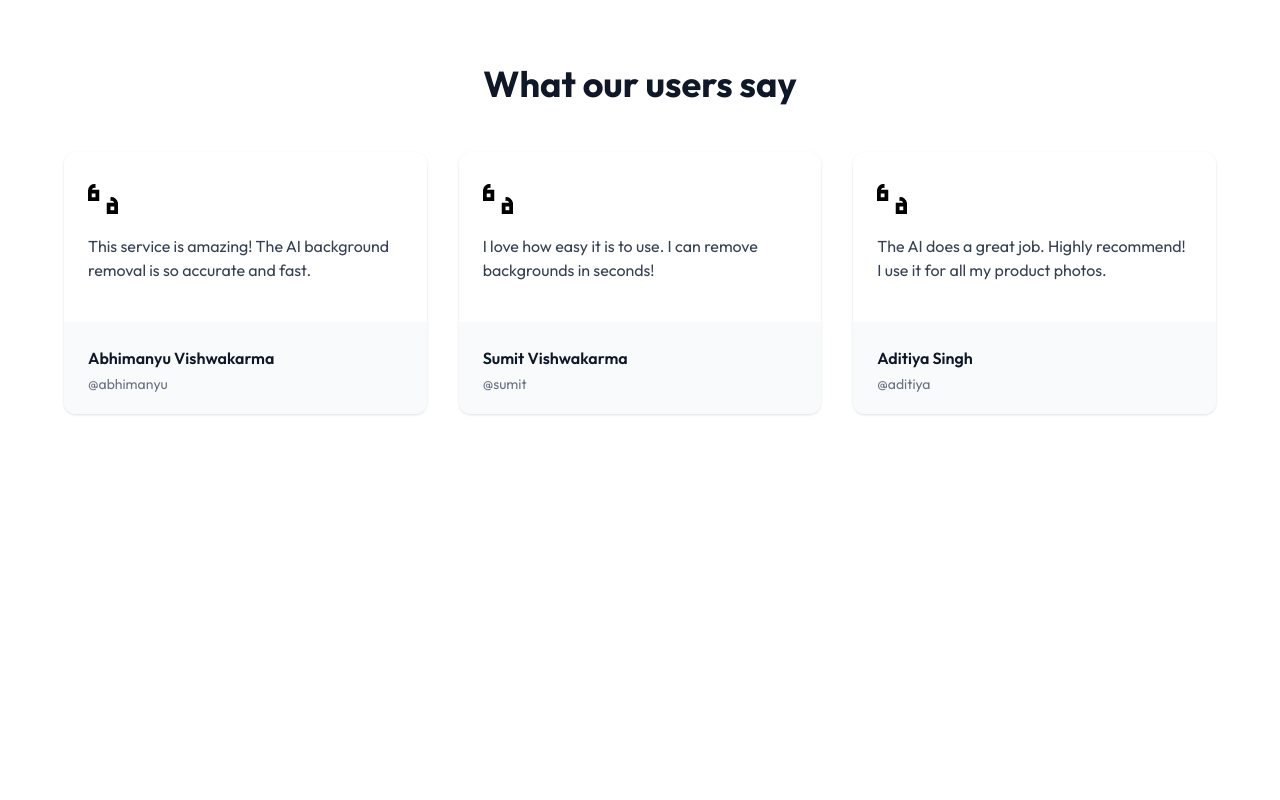
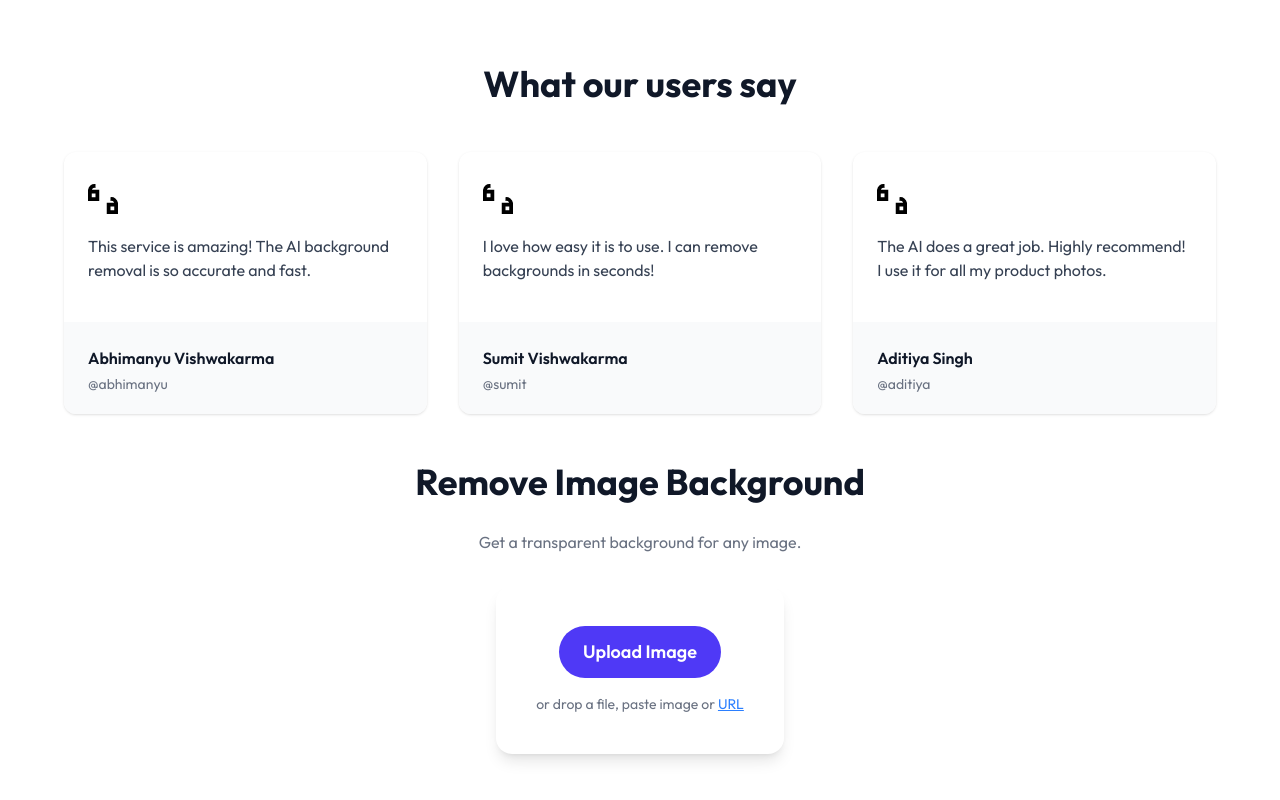
Before and after one commit to manishsahanidev/remove.bg, a React (Vite) app in the folder client/: page / in a window 1280 px wide. Shown: the part 2466-3266 px from the top of the page. Before the commit the page ends 2992 px from the top, so only its background shows below. Built offline with nearby package versions, Linux system fonts and the light colour scheme.

Commit message:
feat(client): add TryNow component and integrate into Home page

```diff
--- /dev/null
+++ b/client/src/components/TryNow.jsx
@@ -0,0 +1,23 @@
+const TryNow = () => {
+  return (
+    <div className="flex flex-col items-center justify-center bg-white px-4">
+        <h2 className="text-3xl md:text-4xl font-bold text-gray-900 mb-7 text-center">
+            Remove Image Background
+        </h2>
+        <p className="text-gray-500 mb-8 text-center">
+            Get a transparent background for any image.
+        </p>
+        <div className="bg-white rounded-2xl shadow-lg p-10 flex flex-col items-center space-y-4">
+            <input type="file" id="upload2" hidden accept="image/*" />
+            <label htmlFor="upload2" className="bg-indigo-600 hover:bg-blue-700 text-white font-semibold py-3 px-6 rounded-full text-lg">
+                Upload Image
+            </label>
+            <p className="text-gray-500 text-sm">
+                or drop a file, paste image or <a href="#" className="text-blue-500 underline">URL</a>
+            </p>
+        </div>
+    </div>
+  )
+}
+
+export default TryNow
--- a/client/src/pages/Home.jsx
+++ b/client/src/pages/Home.jsx
@@ -3,6 +3,7 @@
 import Pricing from "../components/Pricing";
 import Slider from "../components/Slider";
 import Testimonial from "../components/Testimonial";
+import TryNow from "../components/TryNow";
 
 const Home = () => {
   return (
@@ -23,6 +24,7 @@
       <Testimonial/>
 
       {/* TryNow Section */}
+      <TryNow/>
     </div>
   );
 }
```
